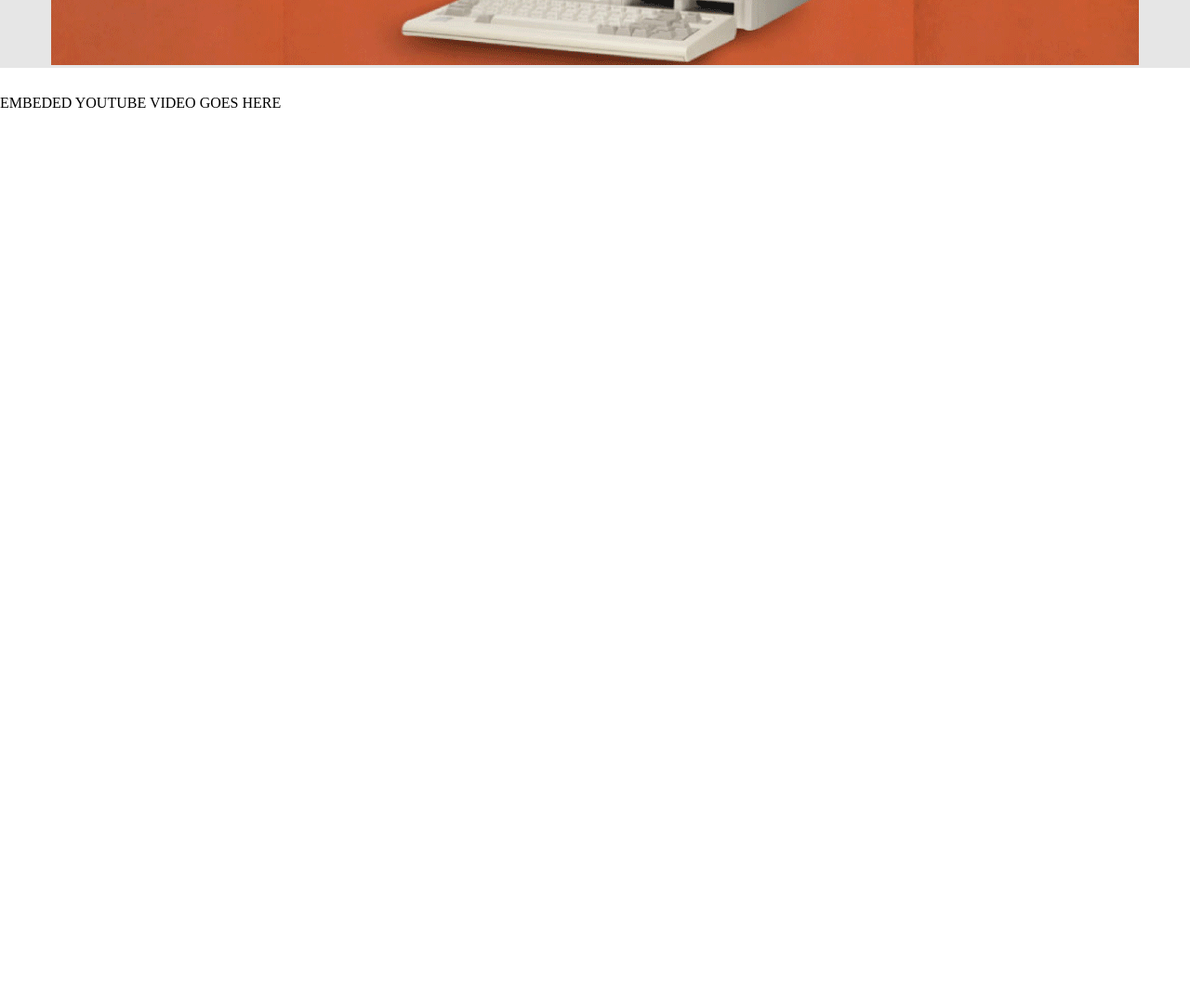
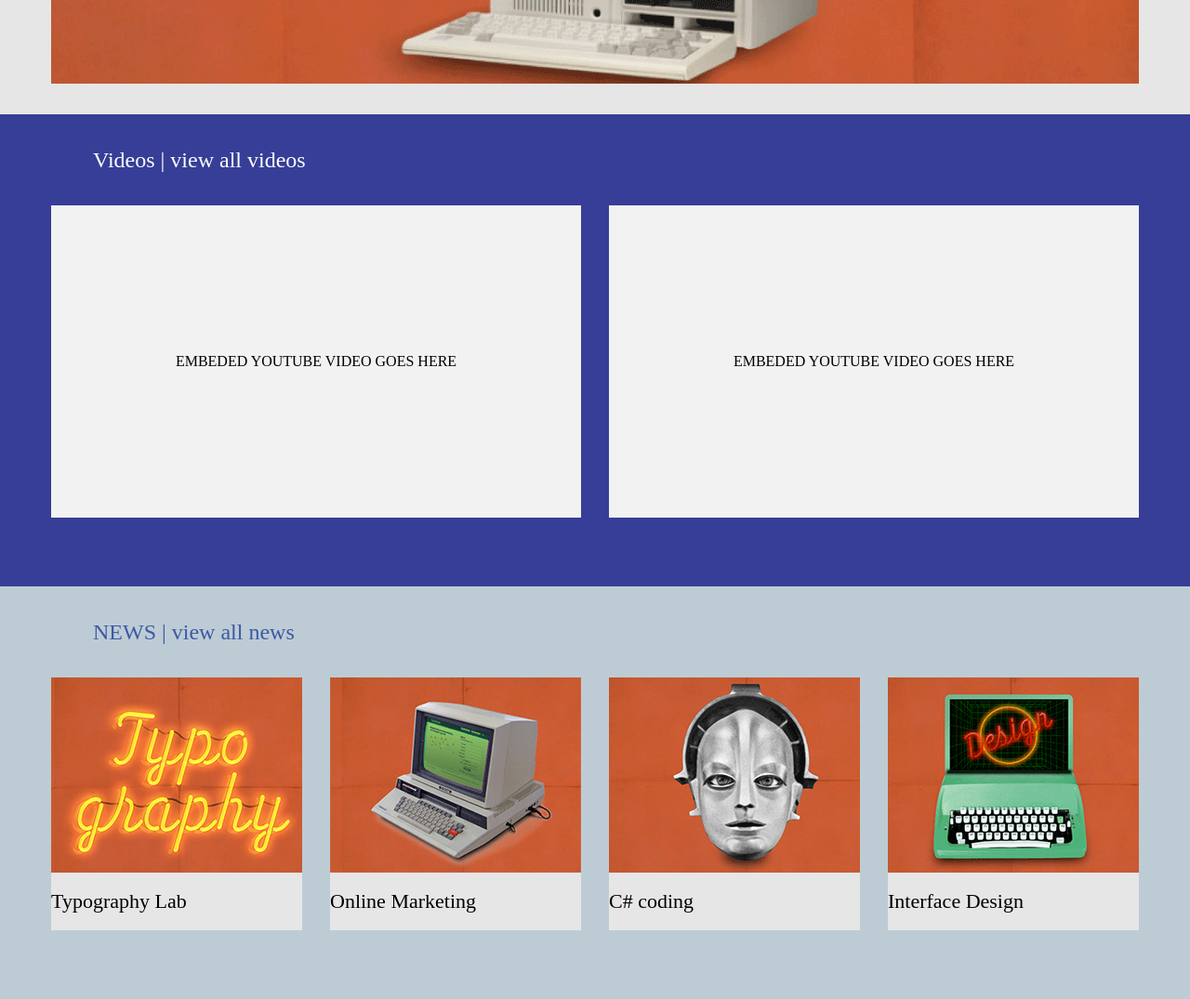
Before and after one commit to gioshaverdovi/Davaleba_5, a plain HTML site: page index.html in a window 1280 px wide. Shown: the part 500-1575 px from the top of the page at 93% size. Before the commit the page ends 800 px from the top, so only its background shows below. Drawn offline with Linux system fonts and the light colour scheme.

Commit message:
3section

```diff
--- a/css/style.css
+++ b/css/style.css
@@ -19,8 +19,78 @@
 }
 .imgsection{
 	background-color: #E6E6E6;
+	padding: 30px 0;
 }
 .banner{
 	width: 1170px;
-	margin: 30px auto;
+	margin: 0 auto;
 }
+.sec_box{
+	background-color: #363E97;
+	padding: 37px 0;
+}
+.boxtitle{
+	margin-left: 100px;
+	color: white;
+	font-size: 24px;
+}
+.boxcontainer{
+	width: 1170px;
+	margin: 37px auto;
+}
+.box1{
+	width: 570px;
+	background-color: #F2F2F2;
+	float: left;
+}
+.box2{
+	width: 570px;
+	background-color: #F2F2F2;
+	float: right;
+}
+.text{
+	margin: 160px 0;
+	text-align: center;
+}
+.section_3{
+	background-color: #BDCCD4;
+	padding: 37px 0;
+}
+.sec_title_3{
+	margin-left: 100px;
+	color: #3D58A6;
+	font-size: 24px;
+}
+.imgcontainer{
+	width: 1170px;
+	margin: 37px auto;
+}
+.imglist{
+	width: 270px;
+	float: left;
+	margin-right: 30px;
+}
+.imglist4{
+	width: 270px;
+	float: left;
+}
+.imginfo{
+	width: 270px;
+	float: left;
+	margin-right: 30px;
+}
+.imgtitle{
+	background-color: #E6E6E6;
+	width: 270px;
+	font-size: 22px;
+	padding: 20px 0;
+	float: left;
+	margin-right: 30px;
+}
+.imgtitle4{
+	background-color: #E6E6E6;
+	width: 270px;
+	font-size: 22px;
+	padding: 20px 0;
+	float: left;
+}
--- a/index.html
+++ b/index.html
@@ -37,16 +37,33 @@
 	</section>
 
 	<section class="sec_box">
-		<div class="boxcontainer clear">
+		<h1 class="boxtitle">Videos | view all videos</h1>
+		<div class="boxcontainer">
 			<div class="box1">
-				EMBEDED YOUTUBE VIDEO GOES HERE
+				<p class="text">EMBEDED YOUTUBE VIDEO GOES HERE</p>
 			</div>
-			<!-- <div class="box2">
-				EMBEDED YOUTUBE VIDEO GOES HERE
-			</div> -->
+			<div class="box2">
+				<p class="text">EMBEDED YOUTUBE VIDEO GOES HERE</p>
+			</div>
 			<div class="clear"></div>
 		</div>
 	</section>
 
+	<section class="section_3">
+		<h1 class="sec_title_3">NEWS | view all news</h1>
+		<div class="imgcontainer">
+			<img class="imglist" src="photo/image1.png" alt="image">
+			<img class="imglist" src="photo/image2.png" alt="image">
+			<img class="imglist" src="photo/image3.png" alt="image">
+			<img class="imglist4" src="photo/image4.png" alt="image">
+			<div class="imgtitle">Typography Lab</div>
+			<div class="imgtitle">Online Marketing</div>
+			<div class="imgtitle">C# coding</div>
+			<div class="imgtitle4">Interface Design</div>
+			<div class="clear"></div>
+		</div>
+
+	</section>
+
 </body>
 </html>
```
